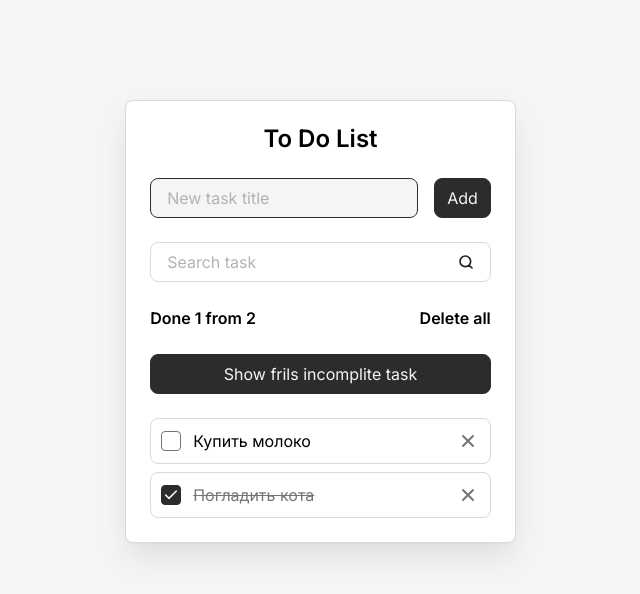
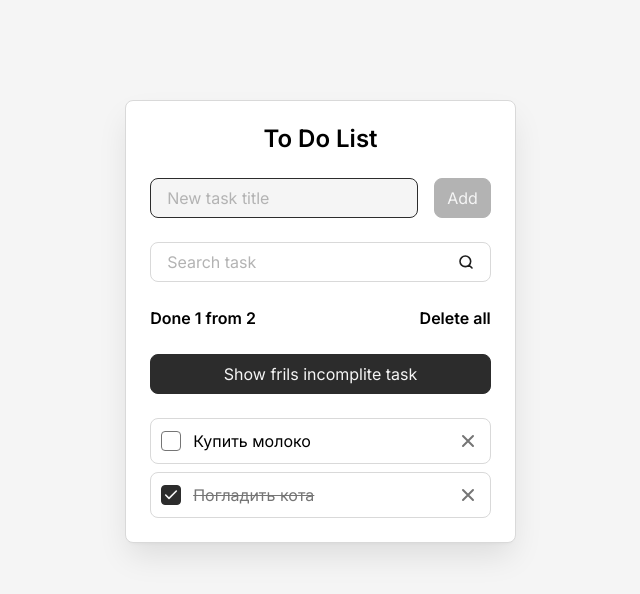
Before and after one commit to alehkameisha/todo-list, a React (Vite) app: page / in a window 1280 px wide. Shown: the top 594 px of the page, without its empty margins (312-952 px from the left). Built offline with nearby package versions, Linux system fonts and the light colour scheme.

Commit message:
Add field validation

```diff
--- a/src/components/AddTaskForm.jsx
+++ b/src/components/AddTaskForm.jsx
@@ -1,21 +1,33 @@
-import { useContext } from 'react';
+import { useContext, useState } from 'react';
 import Button from './Button';
 import Filed from './Field';
 import { TaskContext } from '../context/TasksContext';
 
-const AddTaskFrom = ()=> {
-    const {
-        addTask,
-        newTaskTitle,
-        newTaskInputRef,
-        setNewTaskTitle,
-    } = useContext(TaskContext)
+const AddTaskFrom = () => {
+    const { addTask, newTaskTitle, newTaskInputRef, setNewTaskTitle } =
+        useContext(TaskContext);
+
+    const [error, setError] = useState('');
+
+    const clearNewTaskTitle = newTaskTitle.trim();
+    const isNewTaskTitleNotEmpty = clearNewTaskTitle.length > 0;
 
     const onSubmit = (event) => {
         event.preventDefault();
 
-        addTask();
-    }
+        if (isNewTaskTitleNotEmpty) {
+            addTask(clearNewTaskTitle);
+        }
+    };
+
+    const onInput = (event) => {
+        const { value } = event.target;
+        const clearValue = value.trim()
+        const hasOnlySpaces = value.length > 0 && clearValue.length === 0
+
+        setNewTaskTitle(value);
+        setError(hasOnlySpaces ? 'The task can not be empty' : '')
+    };
 
     return (
         <form className="todo__form" onSubmit={onSubmit}>
@@ -23,11 +35,14 @@
                 className="todo__filed"
                 label="New task title"
                 id="new-task"
+                error={error}
                 value={newTaskTitle}
                 ref={newTaskInputRef}
-                onInput={(event) => setNewTaskTitle(event.target.value)}
+                onInput={onInput}
             />
-            <Button type="submit">Add</Button>
+            <Button type="submit" isDisabled={newTaskTitle.trim().length === 0}>
+                Add
+            </Button>
         </form>
     );
 };
--- a/src/components/Button.jsx
+++ b/src/components/Button.jsx
@@ -1,8 +1,19 @@
 const Button = (props) => {
-    const { className = '', type = 'button', children, onClick } = props;
+    const {
+        className = '',
+        type = 'button',
+        children,
+        isDisabled,
+        onClick,
+    } = props;
 
     return (
-        <button className={`button ${className}`} type={type} onClick={onClick}>
+        <button
+            className={`button ${className}`}
+            type={type}
+            disabled={isDisabled}
+            onClick={onClick}
+        >
             {children}
         </button>
     );
--- a/src/components/Field.jsx
+++ b/src/components/Field.jsx
@@ -4,6 +4,7 @@
         id,
         label,
         value,
+        error,
         type = 'text',
         onInput,
         ref
@@ -18,7 +19,7 @@
             {label}
           </label>
           <input
-            className="field__input"
+            className={`field__input ${error ? 'is-invalid' : ''}`}
             id={id}
             placeholder=" "
             autoComplete="off"
@@ -27,6 +28,9 @@
             onInput={onInput}
             ref={ref}
           />
+          {error && (
+            <span className="field__error" title={error}>{error}</span>
+          )}
         </div>
     )
 }
--- a/src/hooks/useTasks.js
+++ b/src/hooks/useTasks.js
@@ -59,11 +59,10 @@
         [tasks],
     );
 
-    const addTask = useCallback(() => {
-        if (newTaskTitle.trim().length > 0) {
+    const addTask = useCallback((title) => {
         const newTask = {
             id: crypto?.randomUUID() ?? Date.now().toString(),
-                title: newTaskTitle,
+            title,
             isDone: false,
         };
 
@@ -71,8 +70,7 @@
         setNewTaskTitle('');
         setFilterQuery('');
         newTaskInputRef.current.focus();
-        }
-    }, [newTaskTitle]);
+    }, []);
 
     useEffect(() => {
         saveTasks(tasks);
--- a/src/styles/components/button.css
+++ b/src/styles/components/button.css
@@ -9,6 +9,7 @@
     border: 1px solid var(--color-dark-2);
     border-radius: var(--border-radius);
 
+    &:not(:disabled) {
         &:hover {
             color: var(--color-dark-2);
             background-color: transparent;
@@ -18,3 +19,10 @@
             scale: 1.05;
         }
     }
+
+    &:disabled {
+        background-color: var(--color-gray-3);
+        border-color: var(--color-gray-3);
+        cursor: not-allowed;
+    }
+}
--- a/src/styles/components/field.css
+++ b/src/styles/components/field.css
@@ -37,13 +37,31 @@
         outline: none;
     }
 
-  &[type="search"] {
+    &[type='search'] {
         &:placeholder-shown {
-      padding-right: calc(var(--fieldInputPaddingX) * 2 + var(--fieldSeachInputIconSize));
+            padding-right: calc(
+                var(--fieldInputPaddingX) * 2 + var(--fieldSeachInputIconSize)
+            );
             background-image: url('../../assets/icons/icon-search_black.svg');
             background-position: calc(100% - var(--fieldInputPaddingX)) 50%;
             background-size: var(--fieldSeachInputIconSize);
             background-repeat: no-repeat;
         }
     }
+
+    &.is-invalid {
+        border-color: red;
     }
+}
+
+.field__error {
+    position: absolute;
+    top: 100%;
+    left: 0;
+    font-size: 12px;
+    color: red;
+    text-overflow: ellipsis;
+    overflow: hidden;
+    white-space: nowrap;
+    max-width: 100%;
+}
```
Lines whose indentation alone changed are shown as unchanged.
